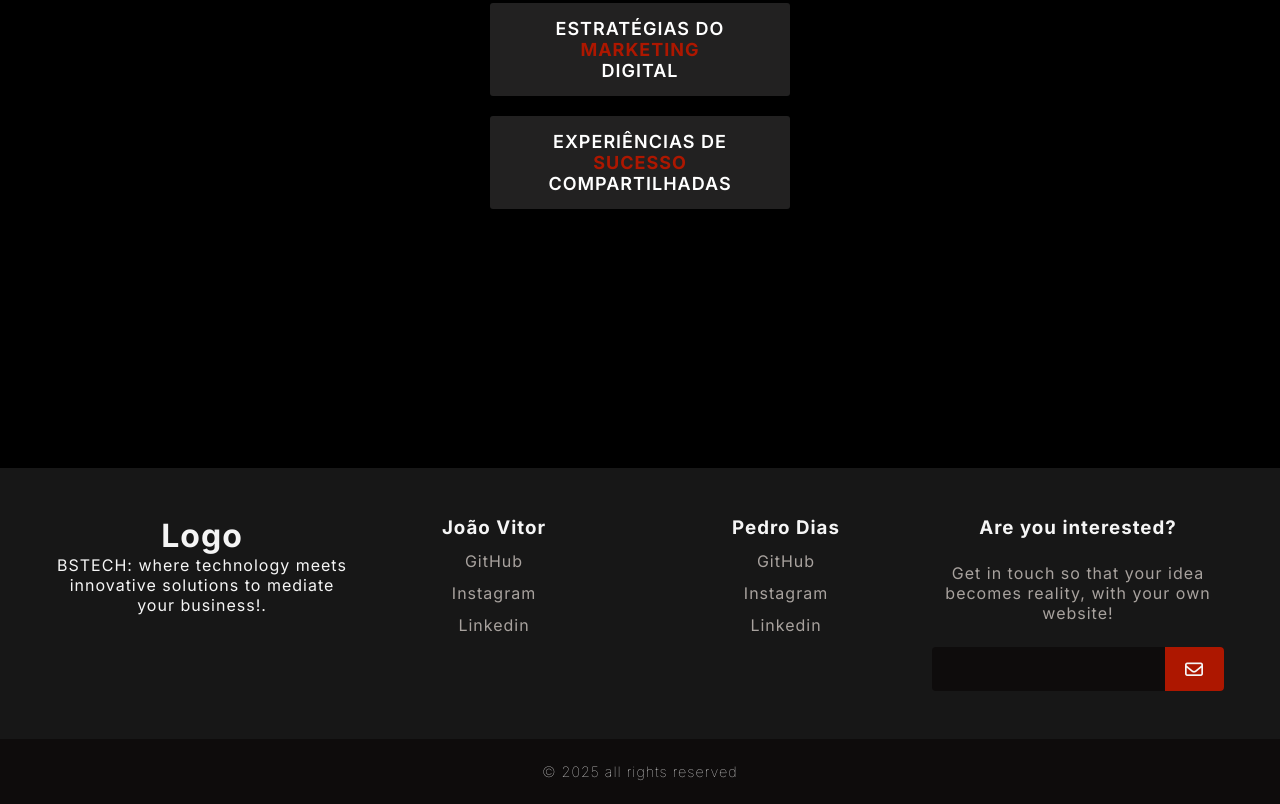
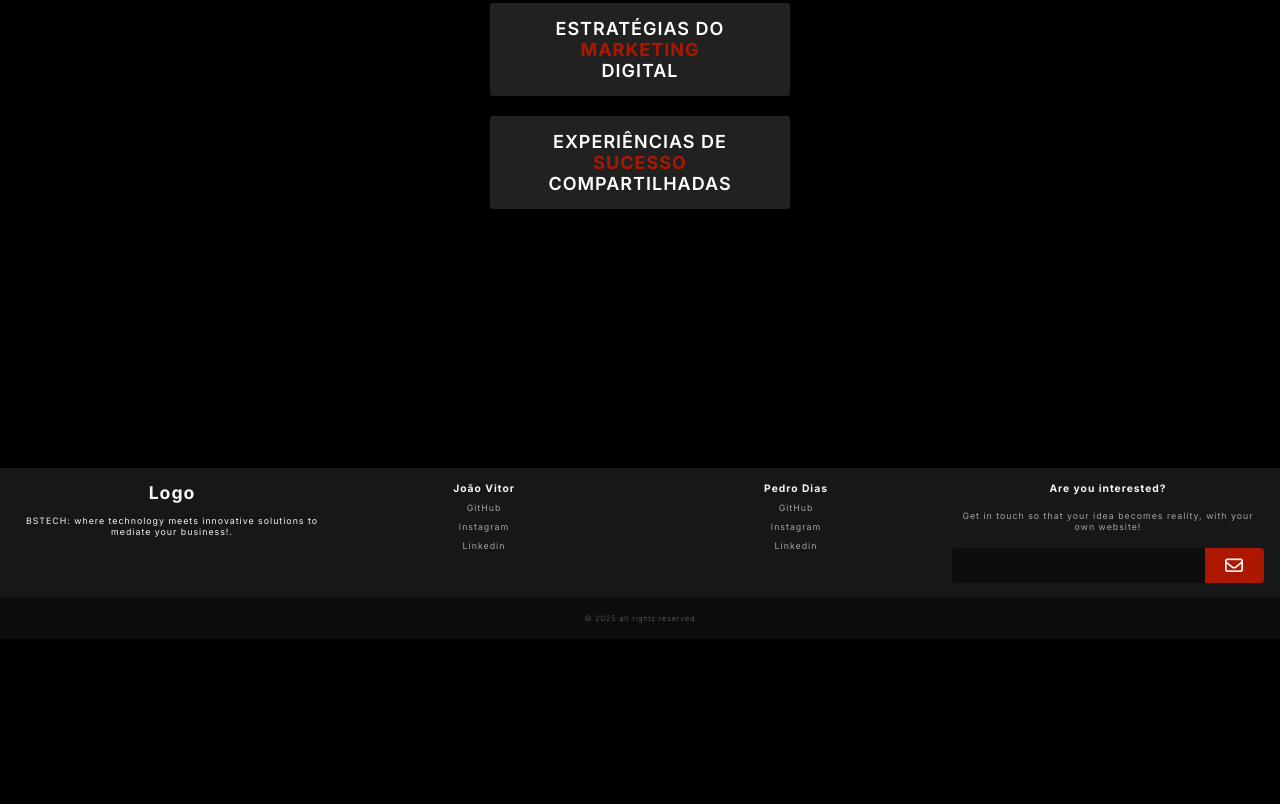
Before and after one commit to DEVBORGES1/LINKTHREE, a plain HTML site: page body/Home.html in a window 1280 px wide. Shown: the part 550-1354 px from the top of the page. After the commit the page ends 1189 px from the top, so only its background shows below. Drawn offline with Linux system fonts and the light colour scheme.

Commit message:
arrumando o tamanho

```diff
--- a/body/style.css
+++ b/body/style.css
@@ -94,6 +94,7 @@ h2.titulo span {
 
 
 footer {
+    font-size: 0.55rem;
     width: 100%;
     color: var(--color-neutral-40);
 }
@@ -106,14 +107,18 @@ footer {
     background-color: var(--color-neutral-10);
     display: grid;
     grid-template-columns: repeat(4, 1fr);
-    padding: 3rem 3.5rem;
+    padding: 0.9rem 1.0rem;
+}
+
+#footer_contacts h1 {
+    margin-bottom: 0.75rem;
 }
 
 
 .footer-list {
     display: flex;
     flex-direction: column;
-    gap: 0.75rem;
+    gap: 0.5rem;
     list-style: none;
 }
 
@@ -129,7 +134,7 @@ footer {
 #footer_subscribe {
     display: flex;
     flex-direction: column;
-    gap: 1.5rem;
+    gap: 1rem;
 }
 
 #footer_subscribe p {
@@ -169,8 +174,8 @@ footer {
     display: flex;
     justify-content: center;
     background-color: var(--color-neutral-0);
-    font-size: 0.9rem;
-    padding: 1.5rem;
+    font-size: 0.45rem;
+    padding: 1rem;
     font-weight: 100;
 }
 
```
